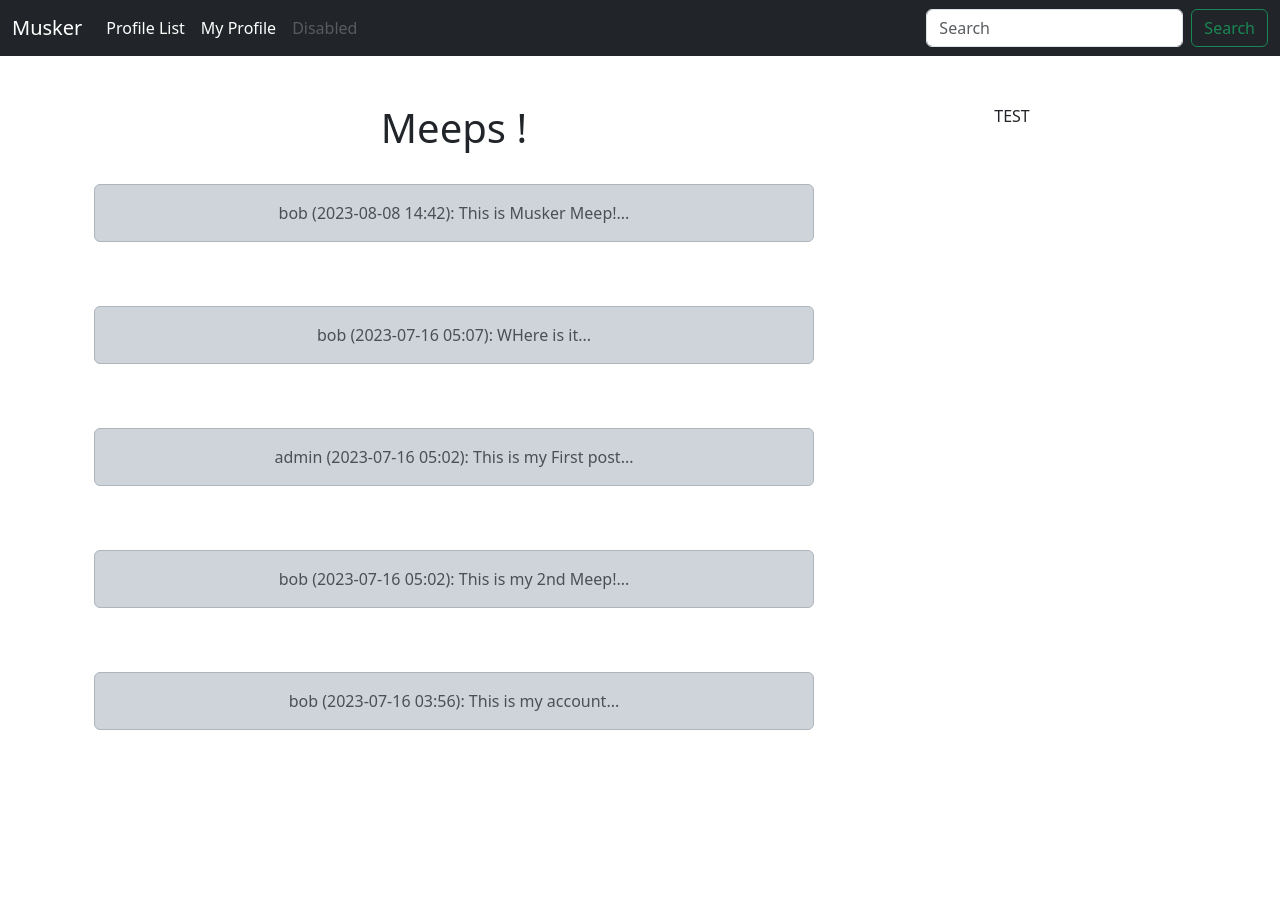
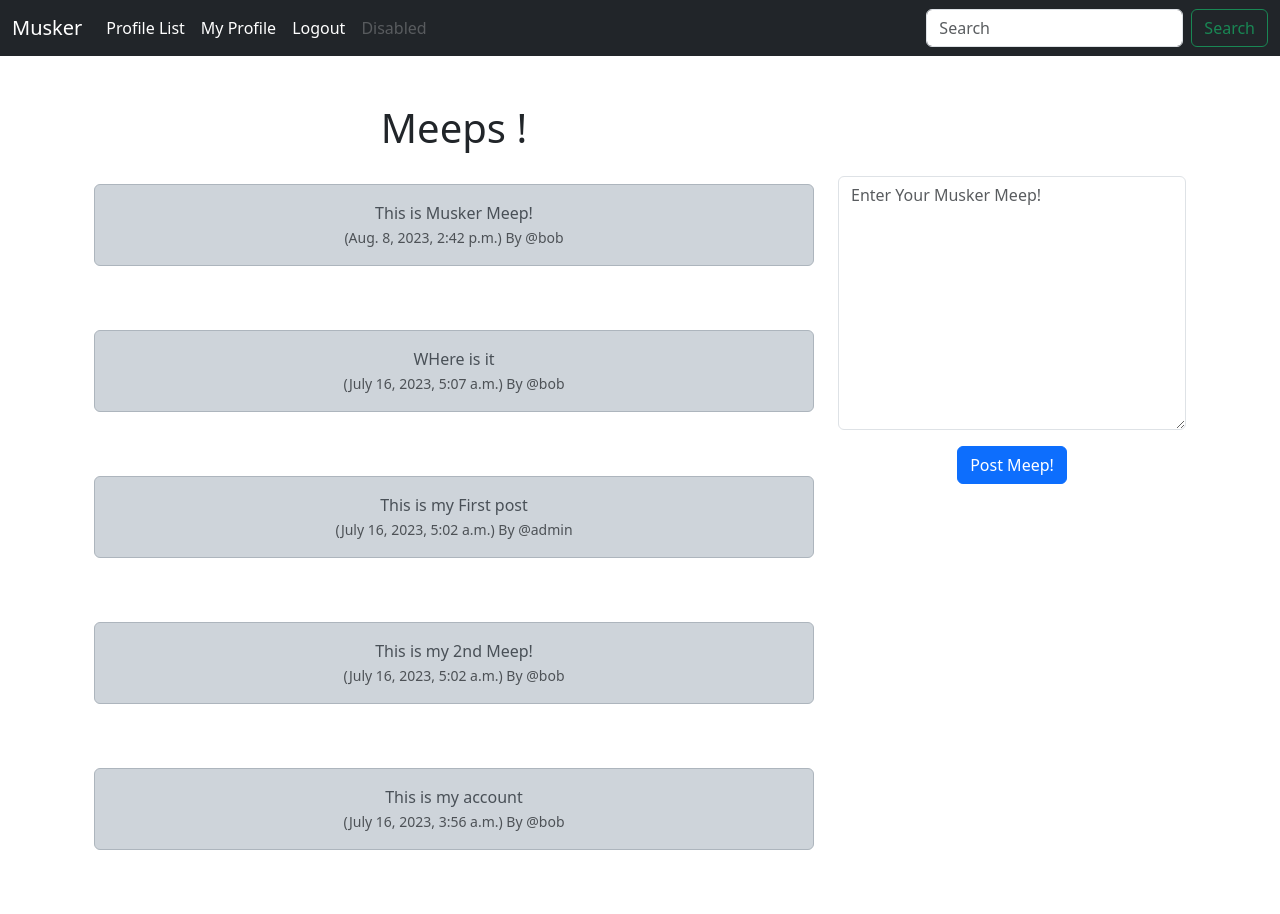
Before and after one commit to smallppgirl/codemy-django-twitter, a Django app: page / in a window 1280 px wide. Before the commit the page ends 730 px from the top, so only its background shows below. Run offline with Django 4.2, Linux system fonts and the light colour scheme; a user stored in the database is signed in; data comes from the database, SQL or seed files in the repository; both versions use the stored data as it was after the commit.

Commit message:
changes to add login

```diff
--- /dev/null
+++ b/musker/forms.py
@@ -0,0 +1,16 @@
+from django import forms
+from .models import Meep
+
+
+class MeepForm(forms.ModelForm):
+    body = forms.CharField(required=True, widget=forms.widgets.Textarea(
+        attrs={
+            "placeholder": "Enter Your Musker Meep!",
+            "class": "form-control",
+        }
+        ),
+        label="",
+    )
+    class Meta:
+        model = Meep
+        exclude = ("user",)
--- a/musker/templates/home.html
+++ b/musker/templates/home.html
@@ -1,19 +1,34 @@
 {% extends 'base.html' %}
 
 {% block content %}
+
     <div class="container text-center">
         <div class="row">
             <div class="col-8">
-                <h1>Meeps !</h1>
-                <br/>
+
+    <h1>Meeps !</h1>
+        <br/>
                 {% for meep in meeps %}
                     <div class="alert alert-dark" role="alert">
-                      {{ meep }}
+                      {{ meep.body }}<br/>
+                    <small class="text-muted">
+                        ({{ meep.created_at }}) By
+                        @{{ meep.user.username }}
+                    </small>
                     </div><br/><br/>
                 {% endfor %}
     </div>
     <div class="col-4">
-    TEST
+
         <br/><br/><br/>
-    </div>
+
+{% if form %}
+<form method=POST>
+    {% csrf_token %}
+    {{ form.as_p }}
+  <button type="submit" class="btn btn-primary">Post Meep!</button>
+</form>
+{% endif %}
+
+</div>
 {% endblock %}
--- a/musker/templates/navbar.html
+++ b/musker/templates/navbar.html
@@ -10,9 +10,16 @@
           <a class="nav-link active" aria-current="page" href="{% url 'profile_list' %}">Profile List</a>
         </li>
         {% if user.is_authenticated %}
-        <li class="nav-item">
-          <a class="nav-link active" aria-current="page" href="{% url 'profile' request.user.id %}">My Profile</a>
-        </li>
+            <li class="nav-item">
+              <a class="nav-link active" aria-current="page" href="{% url 'profile' request.user.id %}">My Profile</a>
+            </li>
+            <li class="nav-item">
+              <a class="nav-link active" aria-current="page" href="{% url 'logout' %}">Logout</a>
+            </li>
+        {% else %}
+            <li class="nav-item">
+                <a class="nav-link" href="{% url 'login' %}">Login</a>
+            </li>
         {% endif %}
         <li class="nav-item">
           <a class="nav-link" href="#" hidden="hidden">Link</a>
--- a/musker/templates/profile.html
+++ b/musker/templates/profile.html
@@ -11,7 +11,11 @@
                 {% if meeps %}
                     {% for meep in meeps %}
                         <div class="alert alert-dark" role="alert">
-                          {{ meep }}
+                          {{ meep.body }}<br/>
+                            <small class="text-muted">
+                                ({{ meep.created_at }}) By
+                                @{{ meep.user.username }}
+                            </small>
                         </div><br/><br/>
                     {% endfor %}
                 {% endif %}
--- a/musker/urls.py
+++ b/musker/urls.py
@@ -6,5 +6,7 @@ from . import views
 urlpatterns = [
     path('', views.home, name='home'),
     path('profile_list/', views.profile_list, name='profile_list'),
-    path('profile/<int:pk>', views.profile, name='profile')
+    path('profile/<int:pk>', views.profile, name='profile'),
+    path('login/', views.login_user, name='login'),
+    path('logout', views.logout_user, name='logout')
 ]
--- a/musker/views.py
+++ b/musker/views.py
@@ -1,12 +1,26 @@
 from django.shortcuts import render, redirect
 from django.contrib import messages
 from .models import Profile, Meep
+from .forms import MeepForm
+from django.contrib.auth import authenticate, login, logout
 
 
 def home(request):
     if request.user.is_authenticated:
+        form = MeepForm(request.POST or None)
+        if request.method == "POST":
+            if form.is_valid():
+                meep = form.save(commit=False)
+                meep.user = request.user
+                meep.save()
+                messages.success(request, ("Your Meep Has Been Posted"))
+                return redirect('home')
+
         meeps = Meep.objects.all().order_by("-created_at")
-    return render(request, 'home.html', {"meeps": meeps})
+        return render(request, 'home.html', {"meeps": meeps, "form": form})
+    else:
+        meeps = Meep.objects.all().order_by("-created_at")
+        return render(request, 'home.html', {"meeps": meeps})
 
 
 def profile_list(request):
@@ -38,3 +52,25 @@ def profile(request, pk):
     else:
         messages.success(request, ("You Must Be Logged In To View This Page..."))
         return redirect('home')
+
+
+def login_user(request):
+    if request.method == "POST":
+        username = request.POST['username']
+        password = request.POST['password']
+        user = authenticate(request, username=username, password=password)
+        if user is not None:
+            login(request, user)
+            messages.success(request, ("You have been Logged in"))
+            return redirect('home')
+        else:
+            messages.success(request, ("There was an error logging in, please try again"))
+            return redirect('login')
+    else:
+        return render(request, "login.html", {})
+
+
+def logout_user(request):
+    logout(request)
+    messages.success(request, ("You Have Been Logged Out. Sorry"))
+    return redirect('home')
```
Also changed, not shown: musker/templates/login.html (added, +27 -0 lines), db.sqlite3.
